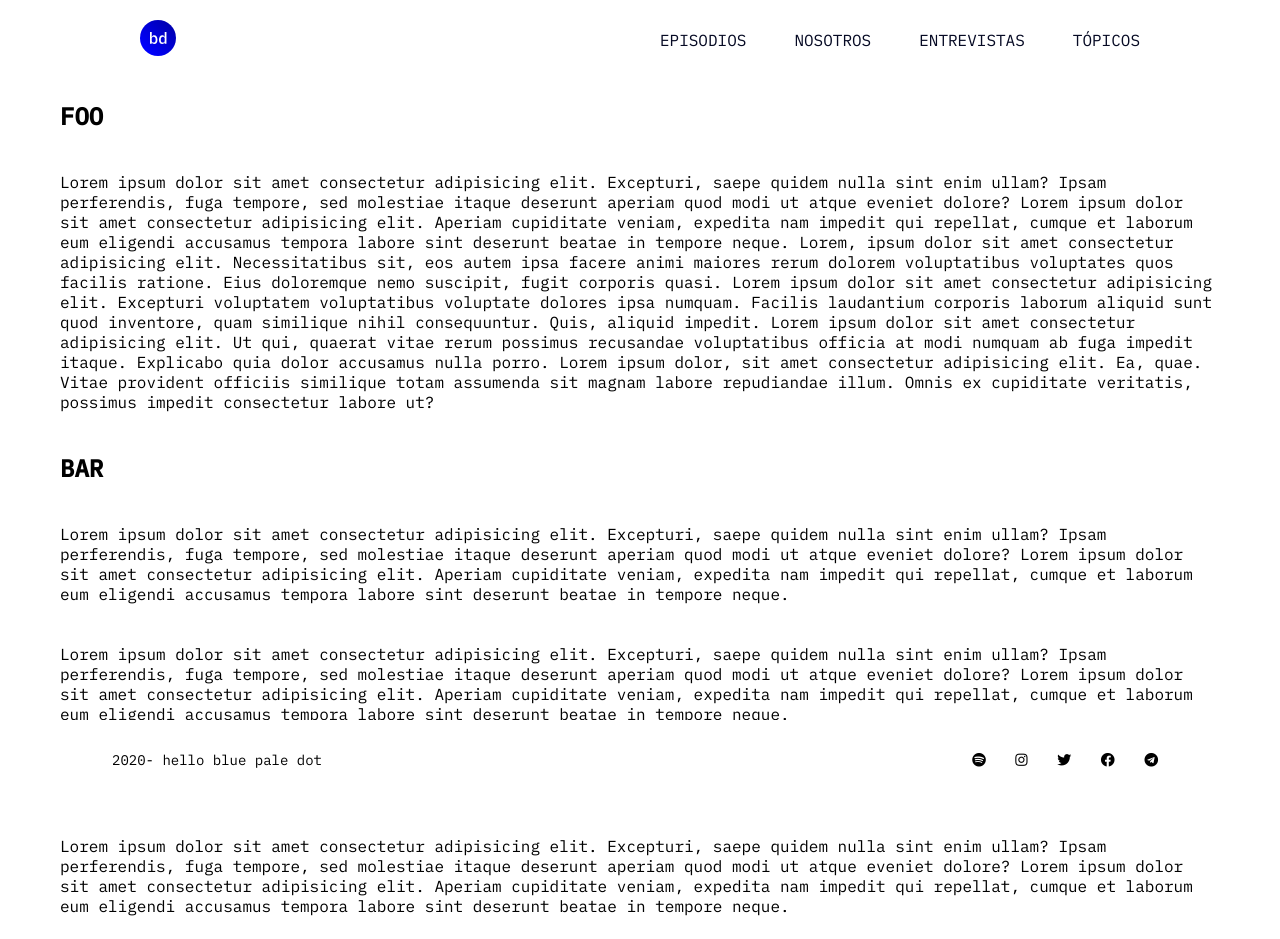
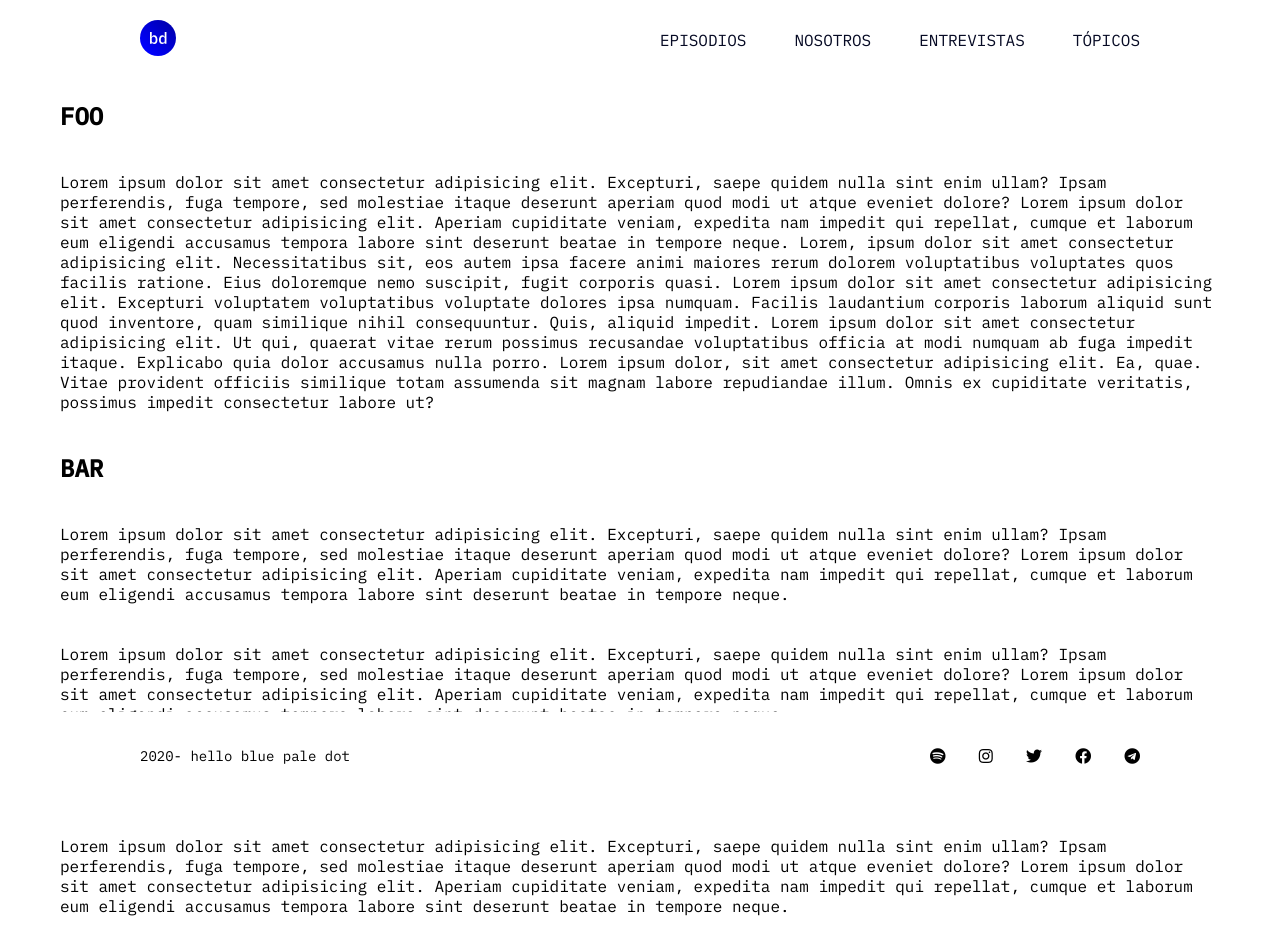
Before and after one commit to commendatore/pub-web-podcastchannel, a plain HTML site: page index.html in a window 1280 px wide. Drawn offline with Linux system fonts and the light colour scheme.

Commit message:
changes: + header minor corrections + footer responsive

```diff
--- a/index.html
+++ b/index.html
@@ -10,14 +10,14 @@
   <body>
     <header>
       <!-- logo -->
-      <a href="#home" class="logo"
-        ><img src="./images/logo.svg" alt="logo"
-      /></a>
+      <a href="#home" class="logo">
+        <img src="./images/logo.svg" alt="logo" />
+      </a>
       <!-- menu -->
       <input class="menu-btn" type="checkbox" id="menu-btn" />
-      <label class="menu-icon" for="menu-btn"
-        ><span class="navicon"></span
-      ></label>
+      <label class="menu-icon" for="menu-btn">
+        <span class="navicon"></span>
+      </label>
       <!-- menu-fin -->
       <!-- menu-lista -->
       <ul class="menu">
@@ -92,13 +92,14 @@
 
     <footer>
       <p>2020- hello blue pale dot</p>
-      <div class="social-media">
-        <i class="fab fa-spotify"></i>
-        <i class="fab fa-instagram"></i>
-        <i class="fab fa-twitter"></i>
-        <i class="fab fa-facebook"></i>
-        <i class="fab fa-telegram"></i>
-      </div>
+
+      <ul>
+        <li><i class="fab fa-spotify"></i></li>
+        <li><i class="fab fa-instagram"></i></li>
+        <li><i class="fab fa-twitter"></i></li>
+        <li><i class="fab fa-facebook"></i></li>
+        <li><i class="fab fa-telegram"></i></li>
+      </ul>
     </footer>
   </body>
 </html>
--- a/styles/partials/_footer.scss
+++ b/styles/partials/_footer.scss
@@ -6,23 +6,26 @@ footer {
   position: fixed;
   bottom: 0;
   width: 100%;
-  height: 120px;
+  height: 7.5rem;
+  display: flex;
+  align-items: center;
+  flex-direction: column;
   background-color: $bg-color;
+  /* copyright */
   p {
-    float: left;
-    padding: 31px 0px 31px 6%;
-    font-size: 14px;
+    padding-top: 1.5rem;
+    font-size: 0.875rem;
   }
-  .social-media {
-    float: right;
-    padding-right: 6%;
-    margin: 0 auto;
-    i {
-      font-size: 14px;
-      list-style: none;
-      display: inline-block;
-      margin: 10px auto;
-      padding: 23px 10px;
+  /* social media */
+  ul {
+    width: 13.125rem;
+    display: flex;
+    align-items: flex-end;
+    justify-content: space-between;
+    list-style: none;
+    padding-top: 1rem;
+    li i {
+      font-size: 1rem;
     }
   }
 }
@@ -33,7 +36,20 @@ footer {
 */
 @media (min-width: 48rem) {
   footer {
-    height: 80px;
+    flex-direction: row;
+    justify-content: space-between;
+    align-items: center;
+    height: 5.5rem;
+
+    p {
+      padding-top: 0;
+      padding-left: 6.25rem;
+    }
+
+    ul {
+      padding-top: 0;
+      margin-right: 6.25rem;
+    }
   }
 }
 
--- a/styles/partials/_header.scss
+++ b/styles/partials/_header.scss
@@ -28,16 +28,16 @@ header {
     text-decoration: none;
     text-transform: uppercase;
     color: $bg-color;
-  }
 
-  li a:hover {
-    color: $primary-color-hover;
-    text-decoration: line-through;
-  }
-  li a:active {
-    color: $primary-color;
-    opacity: 0.5;
-    text-decoration: line-through;
+    &:hover {
+      color: $primary-color-hover;
+      text-decoration: line-through;
+    }
+    &:active {
+      color: $bg-color;
+      opacity: 0.55;
+      text-decoration: line-through;
+    }
   }
 
   .menu {
@@ -148,6 +148,12 @@ header {
       padding: 1.625rem 0px 1.625rem 3rem;
       line-height: 1.75rem;
       color: $primary-color;
+
+      &:active {
+        color: $primary-color;
+        opacity: 0.55;
+        text-decoration: line-through;
+      }
     }
     /* logo-svg */
     .logo {
```
Also changed, not shown: styles/styles.css, 1 other file.
